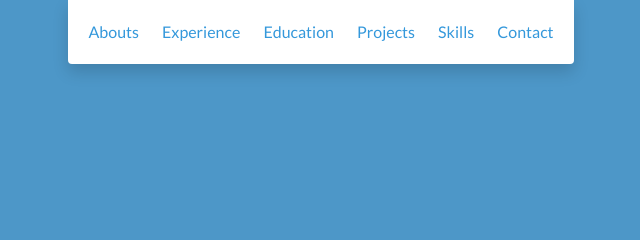
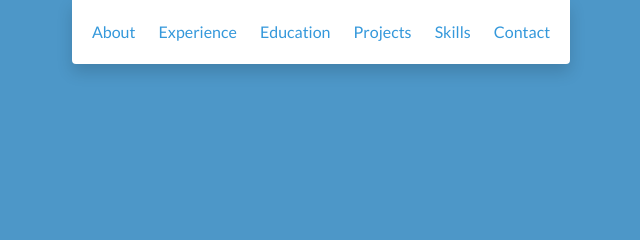
Before and after one commit to Sreeja-sai/sreeja_portfolio, a plain HTML site: page index.html in a window 1280 px wide. Shown: the top 240 px of the page, 319-959 px from the left. Drawn offline with nearby package versions, Linux system fonts and the light colour scheme.

Commit message:
All Done for portfolio

```diff
--- a/index.html
+++ b/index.html
@@ -27,7 +27,7 @@
       </div>
       <ul id="menu" class="shadow">
         <li>
-          <a href="#about">Abouts</a>
+          <a href="#about">About</a>
         </li>
         <li>
           <a href="#experience">Experience</a>
```
